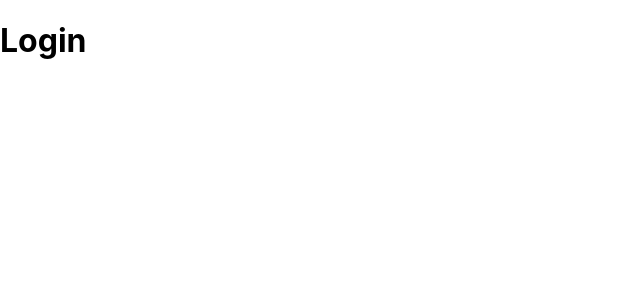
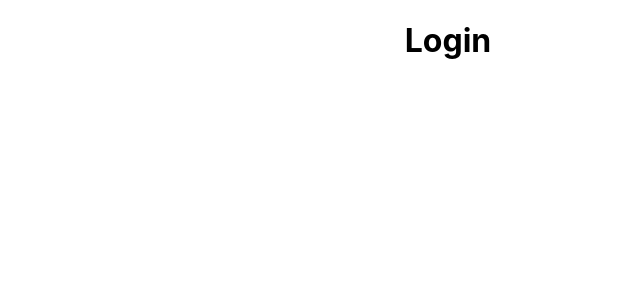
Before and after one commit to Ippei523/react_study_auth, a React (Create React App) app: page /auth/login in a window 1280 px wide. Shown: the top 300 px of the page, without its empty margins (0-640 px from the left). Built offline with nearby package versions, Linux system fonts and the light colour scheme.

Commit message:
全体画面レイアウトの作成

```diff
--- a/src/components/layout.tsx
+++ b/src/components/layout.tsx
@@ -6,7 +6,7 @@ interface LayoutProps {
 
 export function Layout({ children }: LayoutProps) {
   return (
-    <Box sx={{ display: "flex", width: "70%", alignItems: "center" }}>
+    <Box sx={{ display: "flex", width: "70%", alignItems: "center", justifyContent: "center" }}>
       { children }
     </Box>
   )
--- a/src/index.tsx
+++ b/src/index.tsx
@@ -5,6 +5,7 @@ import App from './App';
 import reportWebVitals from './reportWebVitals';
 import { BrowserRouter } from 'react-router-dom';
 import { AuthProvider } from './context/authContext';
+import { Layout } from './components/layout';
 
 const root = ReactDOM.createRoot(
   document.getElementById('root') as HTMLElement
@@ -14,7 +15,9 @@ root.render(
   <React.StrictMode>
     <BrowserRouter>
       <AuthProvider>
-        <App />
+        <Layout>
+          <App />
+        </Layout>
       </AuthProvider>
     </BrowserRouter>
   </React.StrictMode>
```
